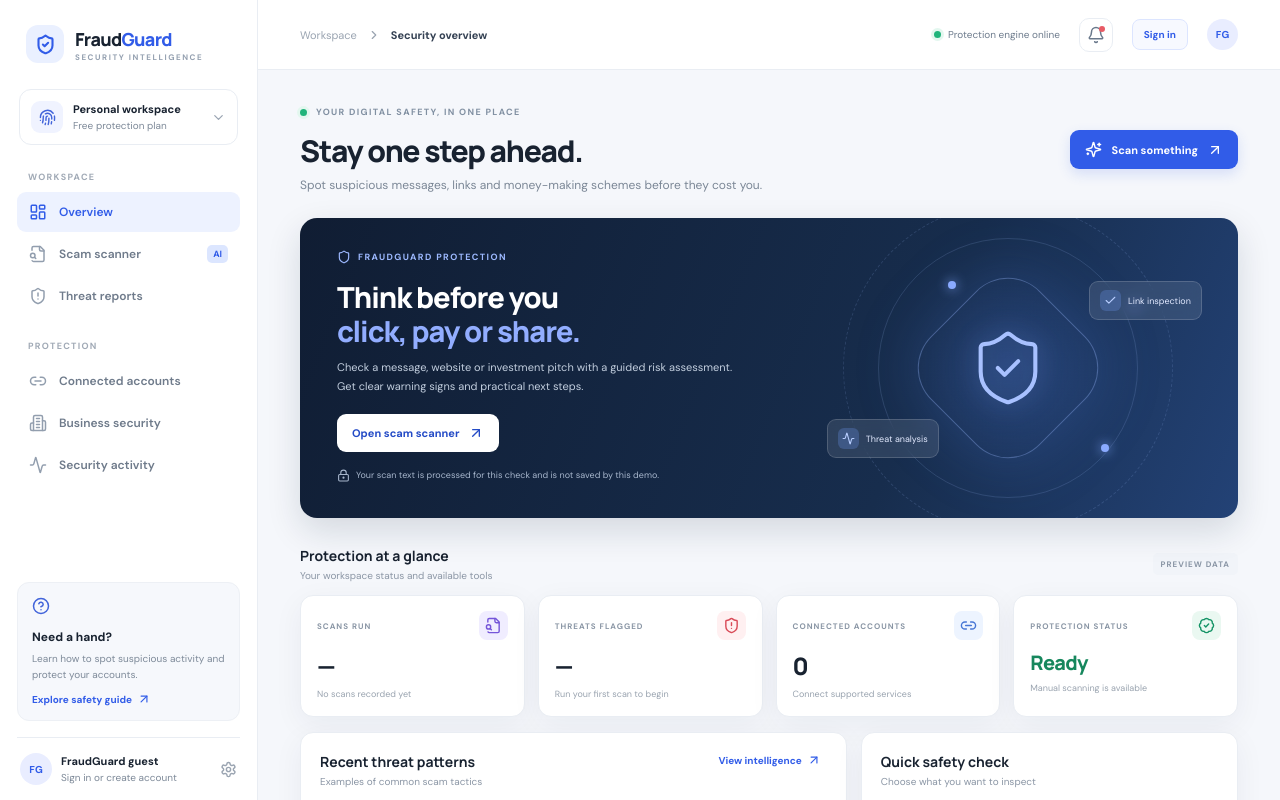
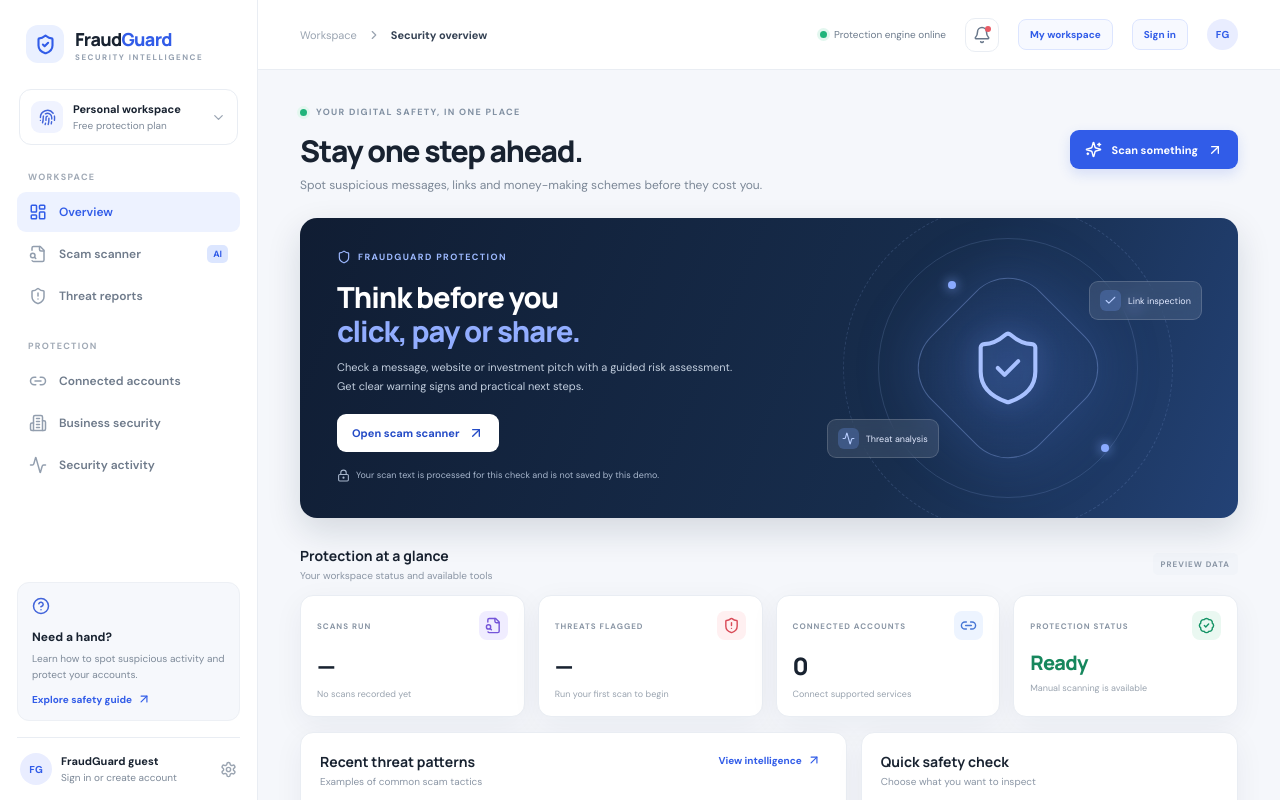
Before and after one commit to Lordave111/Sub, a Next.js app: page / in a window 1280 px wide. Shown: the top 800 px of the page. Built offline with nearby package versions, Linux system fonts and the light colour scheme.

Commit message:
Link the dashboard to the new FraudGuard portal

```diff
--- a/app/page.tsx
+++ b/app/page.tsx
@@ -159,7 +159,7 @@ export default function Home() {
           <div className="top-actions">
             <span className="system-status"><i/> Protection engine online</span>
             <button className="icon-button" aria-label="Notifications"><Bell size={18}/><i/></button>
-            <a className="auth-nav-link" href="/auth">Sign in</a><div className="top-avatar">FG</div>
+            <a className="auth-nav-link" href="/portal">My workspace</a><a className="auth-nav-link" href="/auth">Sign in</a><div className="top-avatar">FG</div>
           </div>
         </header>
 
```
